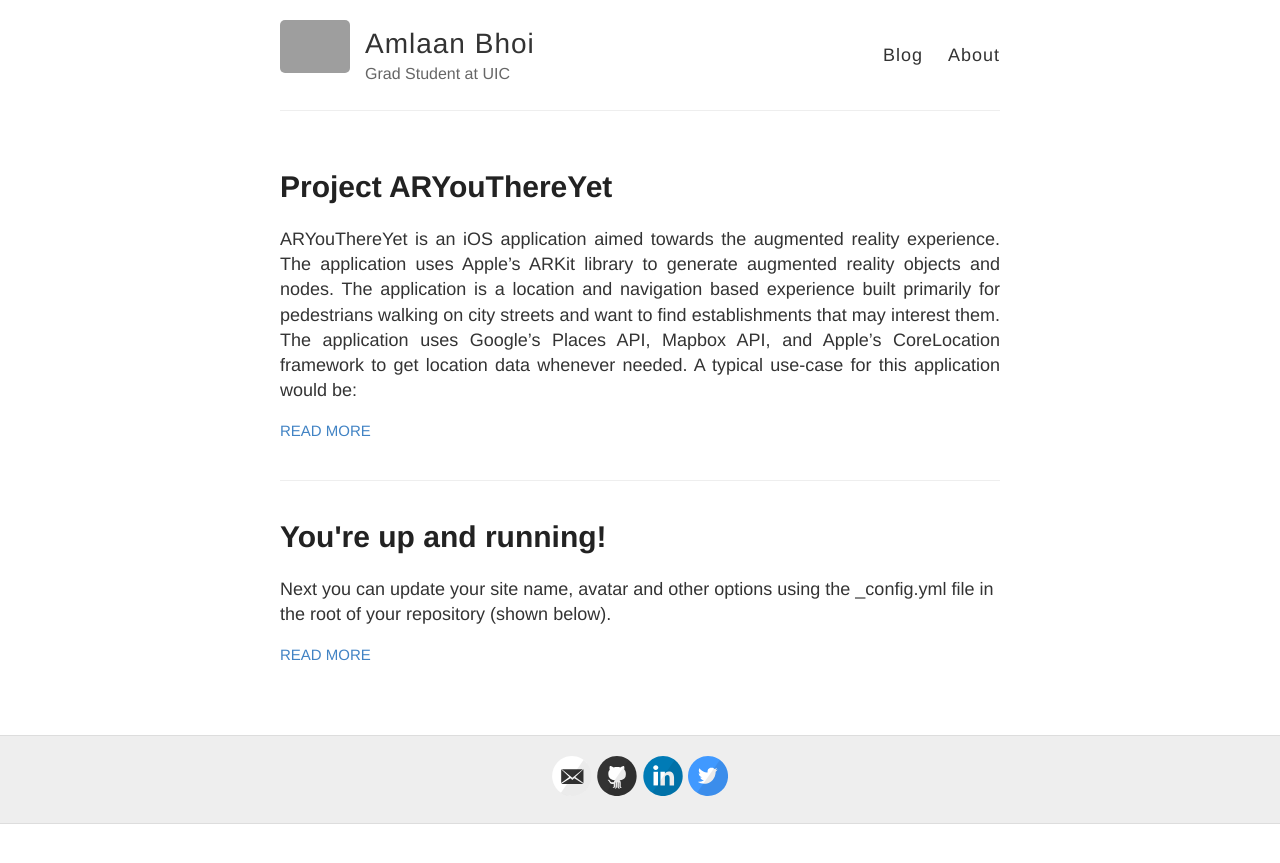
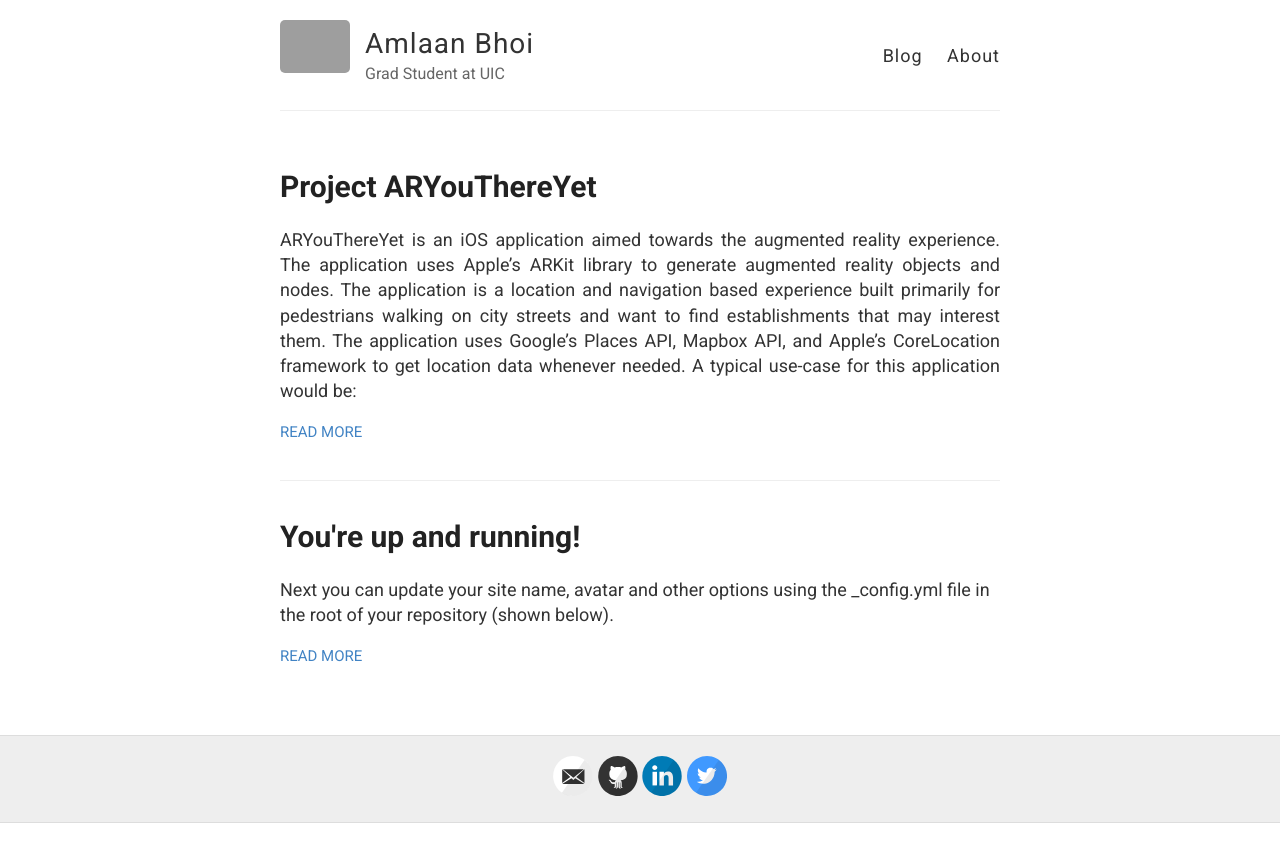
Before and after one commit to abhoi/blog_2, a Jekyll site: the page built from index.html, in a window 1280 px wide. Shown: the top 863 px of the page. Built offline with Jekyll 4.4.1, drawn with Linux system fonts in a browser that asks for light colours; grey boxes are pictures that could not be loaded.

Commit message:
Update _variables.scss

```diff
--- a/_sass/_variables.scss
+++ b/_sass/_variables.scss
@@ -2,6 +2,8 @@
 //
 // VARIABLES
 //
+
+@import url('https://fonts.googleapis.com/css?family=Roboto:400,400i,700');
 
 // Colors
 $blue: #4183C4;
@@ -15,8 +17,8 @@
 $white: #fff;
 
 // Font stacks
-$helvetica: Helvetica, Arial, sans-serif;
-$helveticaNeue: "Helvetica Neue", Helvetica, Arial, sans-serif;
+$helvetica: "Roboto", Helvetica, Arial, sans-serif;
+$helveticaNeue: "Roboto", "Helvetica Neue", Helvetica, Arial, sans-serif;
 $georgia: Georgia, serif;
 
 // Mobile breakpoints
```
